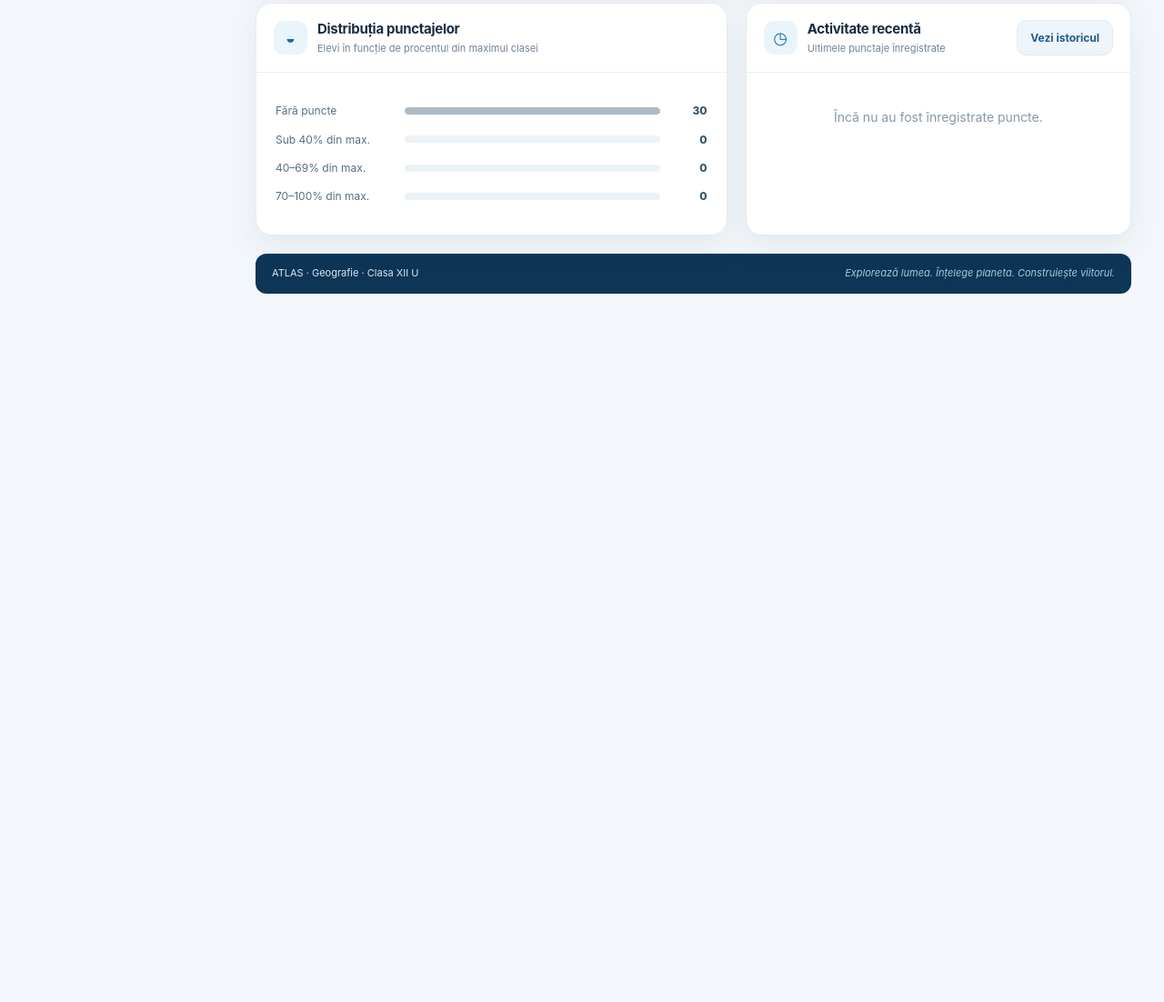
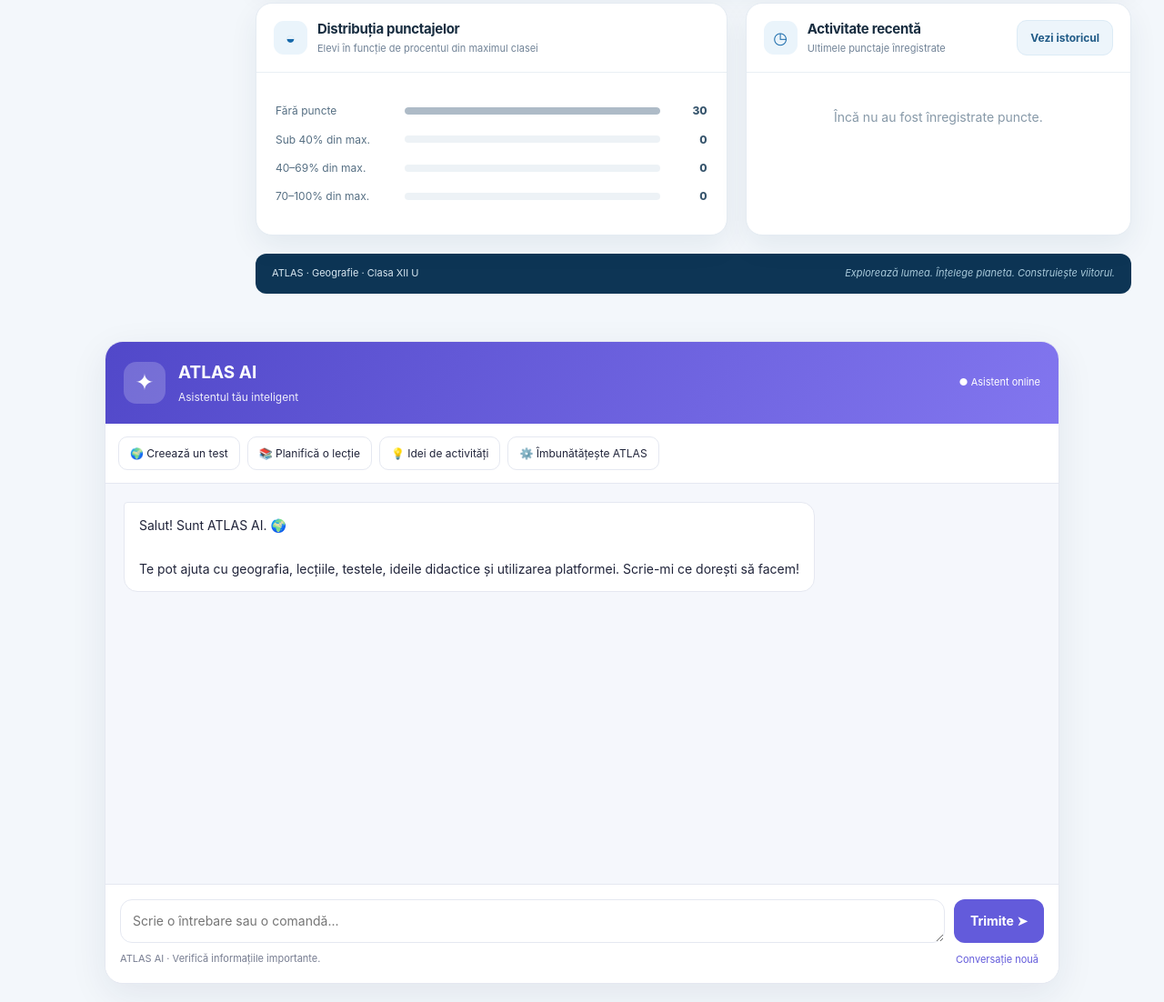
Before and after one commit to bespalicoa-code/ATLAS, a plain HTML site: page index.html in a window 1280 px wide. Shown: the part 2576-3678 px from the top of the page at 91% size. Before the commit the page ends 2931 px from the top, so only its background shows below. Drawn offline with Linux system fonts and the light colour scheme.

Commit message:
Replace api-ai.js with atlas_ai.js in index.html

```diff
--- a/index.html
+++ b/index.html
@@ -345,7 +345,7 @@
 $('classModal').addEventListener('paste',e=>{const f=e.clipboardData&&[...e.clipboardData.files].filter(x=>x.type.startsWith('image/'));if(f&&f.length){e.preventDefault();scanFiles(f)}});
 loadData();renderAll();renderQuiz();
 </script>
-  <script src="api-ai.js"></script>
+  <script src="atlas_ai.js"></script>
 </body>
 
 </body>
```
